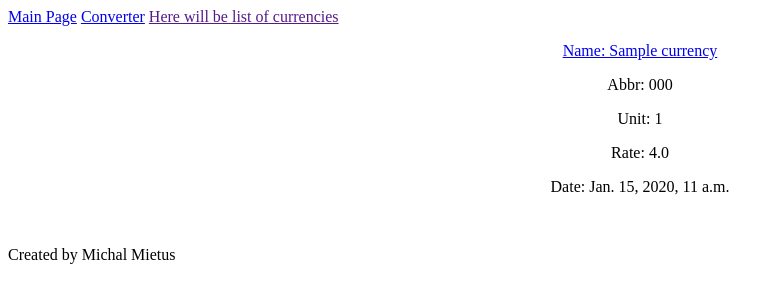
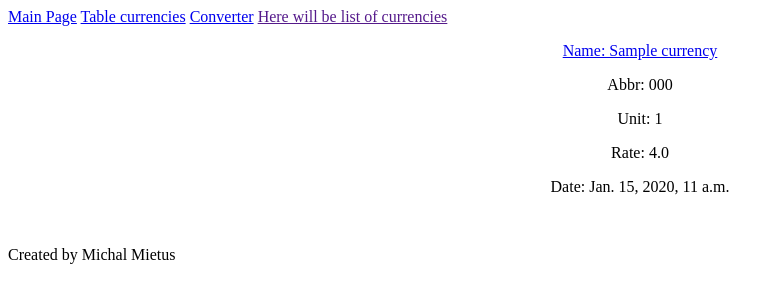
Before and after one commit to goodude123/marketplace, a Django app: page / in a window 1280 px wide. Shown: the top 303 px of the page, without its empty margins (0-780 px from the left). Run offline with Django 3.2, Linux system fonts and the light colour scheme; tables that the repository leaves empty hold one stand-in row (values such as "Sample post").

Commit message:
Added link to table currency view.

```diff
--- a/stock_exchange/templates/body.html
+++ b/stock_exchange/templates/body.html
@@ -1,5 +1,6 @@
 <header>
 	<a href="{% url 'exchange:main' %}">Main Page</a>
+	<a href="{% url 'exchange:table' %}">Table currencies</a>
 	<a href="{% url 'exchange:converter' %}">Converter</a>
 	<a href="">Here will be list of currencies</a>
 </header>
```
